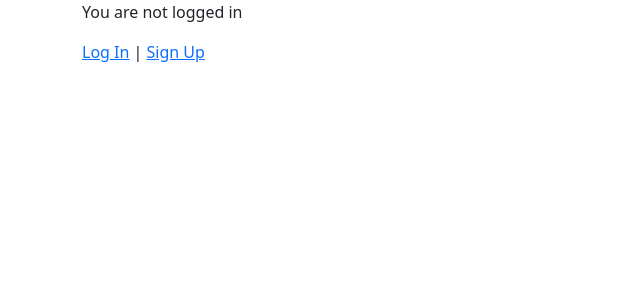
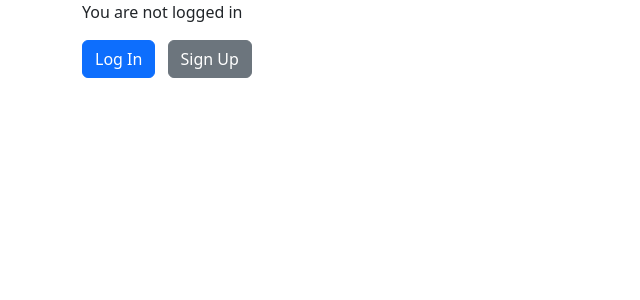
Before and after one commit to effedib/cashflows, a Django app: page / in a window 1280 px wide. Shown: the top 300 px of the page, without its empty margins (0-640 px from the left). Run offline with Django 5.2, Linux system fonts and the light colour scheme.

Commit message:
home buttons

```diff
--- a/templates/home.html
+++ b/templates/home.html
@@ -2,16 +2,14 @@
 
 {% block content %}
     {% if user.is_authenticated %}
-<!-- new code here! -->
-<a href="{% url 'incassi_view' %}">Incassi</a>
-<!-- end of new code -->
+        <p><a href="{% url 'incassi_view' %}" class="btn btn-primary">Incassi</a><p>
         <form action="{% url 'logout' %}" method="post">
         {% csrf_token %}
         <button type="submit">Log Out</button>
         </form>
     {% else %}
         <p>You are not logged in</p>
-<a href="{% url 'login' %}">Log In</a> |
-<a href="{% url 'signup' %}">Sign Up</a>
+        <a href="{% url 'login' %}" class="btn btn-primary">Log In</a>
+        <a href="{% url 'signup' %}" class="btn btn-secondary ms-2">Sign Up</a>
     {% endif %}
 {% endblock content %}
```
Lines whose indentation alone changed are shown as unchanged.
